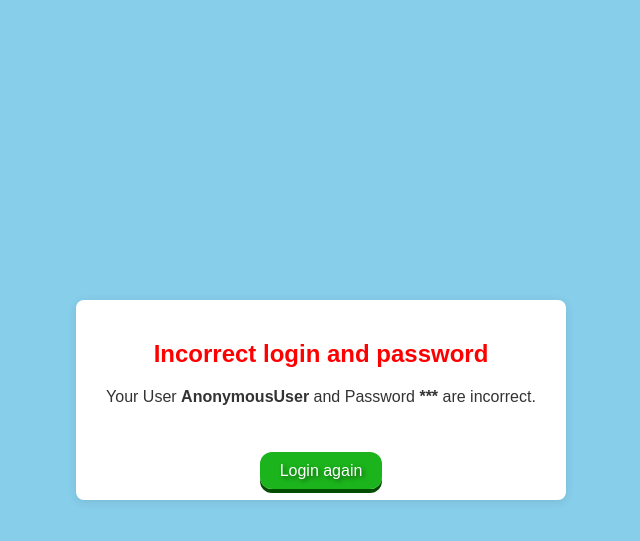
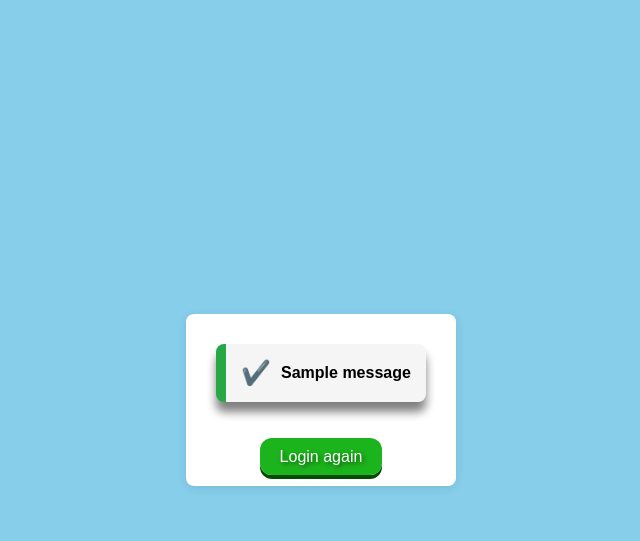
Before and after one commit to omprakashman/simplelogin, a Django app: template authapp/templates/error.html in a window 1280 px wide. Shown: the top 541 px of the page, without its empty margins (319-959 px from the left). Run offline with Django 5.2, Linux system fonts and the light colour scheme; the template is opened without the code that fills it: most values are stand-ins (such as "Sample title", 1, 10 or a date in 2020); one stand-in notice (Sample message) is shown.

Commit message:
V1.0.15 - Aesthetic Messages in pages except Signu

```diff
--- a/authapp/templates/error.html
+++ b/authapp/templates/error.html
@@ -55,13 +55,83 @@
         .login-btn-text {
             text-shadow: 2px 2px 4px rgba(0, 0, 0, 0.5); /* Shadow to text */
         }
+/* Messages */
+.messages {
+			list-style-type: none;
+			padding: 0;
+			margin: 0;
+		}
+		.message {
+			margin: 10px 0;
+			padding: 15px;
+			border-radius: 8px;
+			display: flex;
+			align-items: center;
+			box-shadow: 0 10px 10px grey;
+		}
+		.message-content {
+			display: flex;
+			align-items: center;
+		}
+		.message-icon {
+			font-size: 24px;
+			margin-right: 10px;
+		}
+		.message-text {
+			font-size: 16px;
+			font-weight: bold;
+		}
+		.message.success {
+			background-color: whitesmoke;
+			color: black;
+			border-left: 10px solid #28a745;
+		}
+		.message.error {
+			background-color: whitesmoke;
+			color: black;
+			border-left: 10px solid red;
+		}
+		.message.warning {
+			background-color: #fff3cd;
+			color: #856404;
+			border-left: 5px solid #ffc107;
+		}
+		.message.info {
+			background-color: #d1ecf1;
+			color: #0c5460;
+			border-left: 5px solid #17a2b8;
+		}
+/* End Messages */
+
     </style>
 </head>
 <body>
     <div class="error-container">
-        <h2>Incorrect login and password</h2>
-        <!-- <p>Your User <strong>{{ user }}</strong> and Password <strong>{{ password }}</strong> are incorrect.</p> -->
-        <p>Your User <strong>{{ user }}</strong> and Password <strong>***</strong> are incorrect.</p>
+        <!-- <h2>Incorrect login and password</h2> -->
+        		<!-- Adding messages here -->
+		{% if messages %}
+		<ul class="messages">
+			{% for message in messages %}
+				<li class="message {{ message.tags }}">
+					<div class="message-content">
+						<span class="message-icon">
+							{% if message.tags == 'success' %}
+								✔️
+							{% elif message.tags == 'error' %}
+								❌
+							{% elif message.tags == 'warning' %}
+								⚠️
+							{% elif message.tags == 'info' %}
+								ℹ️
+							{% endif %}
+						</span>
+						<span class="message-text">{{ message }}</span>
+					</div>
+				</li>
+			{% endfor %}
+		</ul>
+		{% endif %}
+		<!-- End: Adding messages here -->
         <br> <br>
         <a href="{% url 'login' %}" class="login-btn login-btn-text">Login again</a>
 
--- a/authapp/views.py
+++ b/authapp/views.py
@@ -25,7 +25,7 @@ def login_view(request):
             messages.success(request, 'Logged in  successfully')  # Add success message
             return redirect('home')  # Redirect to a home page or another URL
         else:
-            print(f" OM:::>>> user password = {uname}, password = {upass}")
+            messages.error(request, f'The username {uname} and Password *** are incorrect')  # Add success message
             return render(request, 'error.html', {
                 'user': uname,
                 'password': upass,
```
Also changed, not shown: authapp/templates/login.html (+7 -7 lines), authapp/templates/success.html (+7 -7 lines), db.sqlite3.
